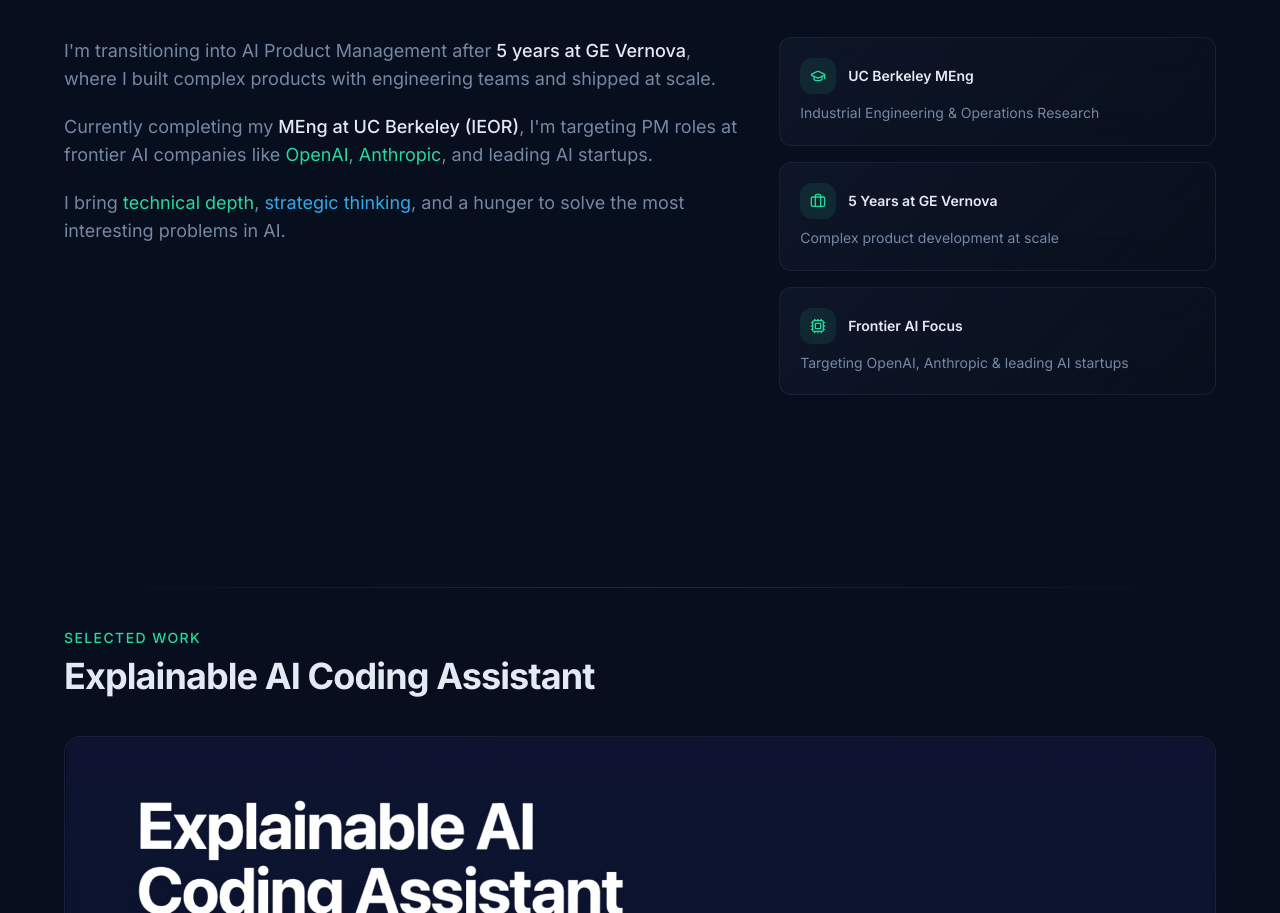
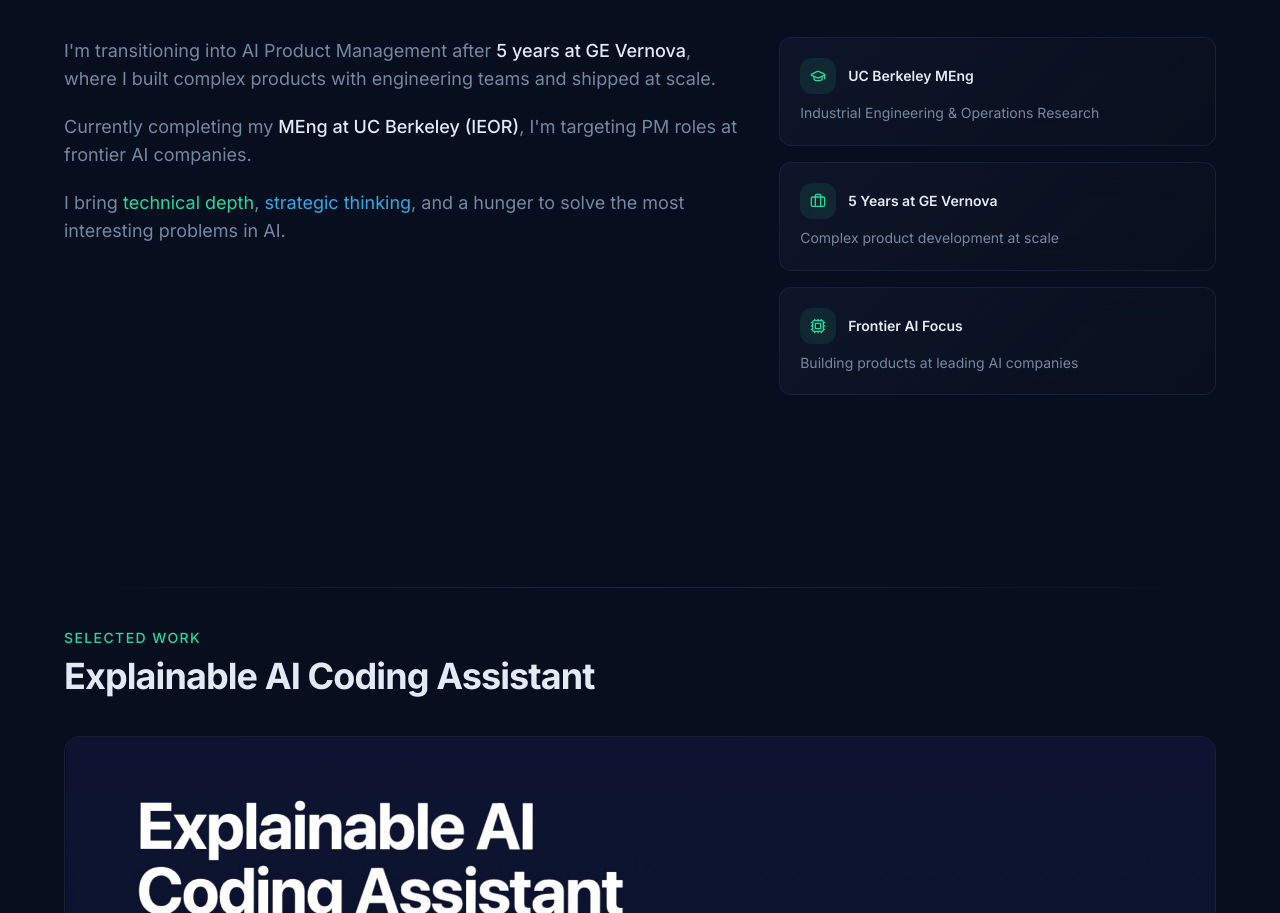
Before and after one commit to harshitleads/portfolio-harshit-ai, a Next.js app: page / in a window 1280 px wide. Shown: the part 1008-1921 px from the top of the page. Built offline with nearby package versions, Linux system fonts and the light colour scheme.

Commit message:
feat: generalize company mentions in About section
Remove specific company names for broader appeal.

```diff
--- a/components/about-section.tsx
+++ b/components/about-section.tsx
@@ -17,7 +17,7 @@ const highlights = [
   {
     icon: Cpu,
     title: "Frontier AI Focus",
-    desc: "Targeting OpenAI, Anthropic & leading AI startups",
+    desc: "Building products at leading AI companies",
   },
 ];
 
@@ -62,10 +62,7 @@ export function AboutSection() {
               <p>
                 {"Currently completing my "}
                 <span className="font-medium text-foreground">MEng at UC Berkeley (IEOR)</span>
-                {", I'm targeting PM roles at frontier AI companies like "}
-                <span className="text-primary">OpenAI</span>{", "}
-                <span className="text-primary">Anthropic</span>
-                {", and leading AI startups."}
+                {", I'm targeting PM roles at frontier AI companies."}
               </p>
               <p>
                 {"I bring "}
```
